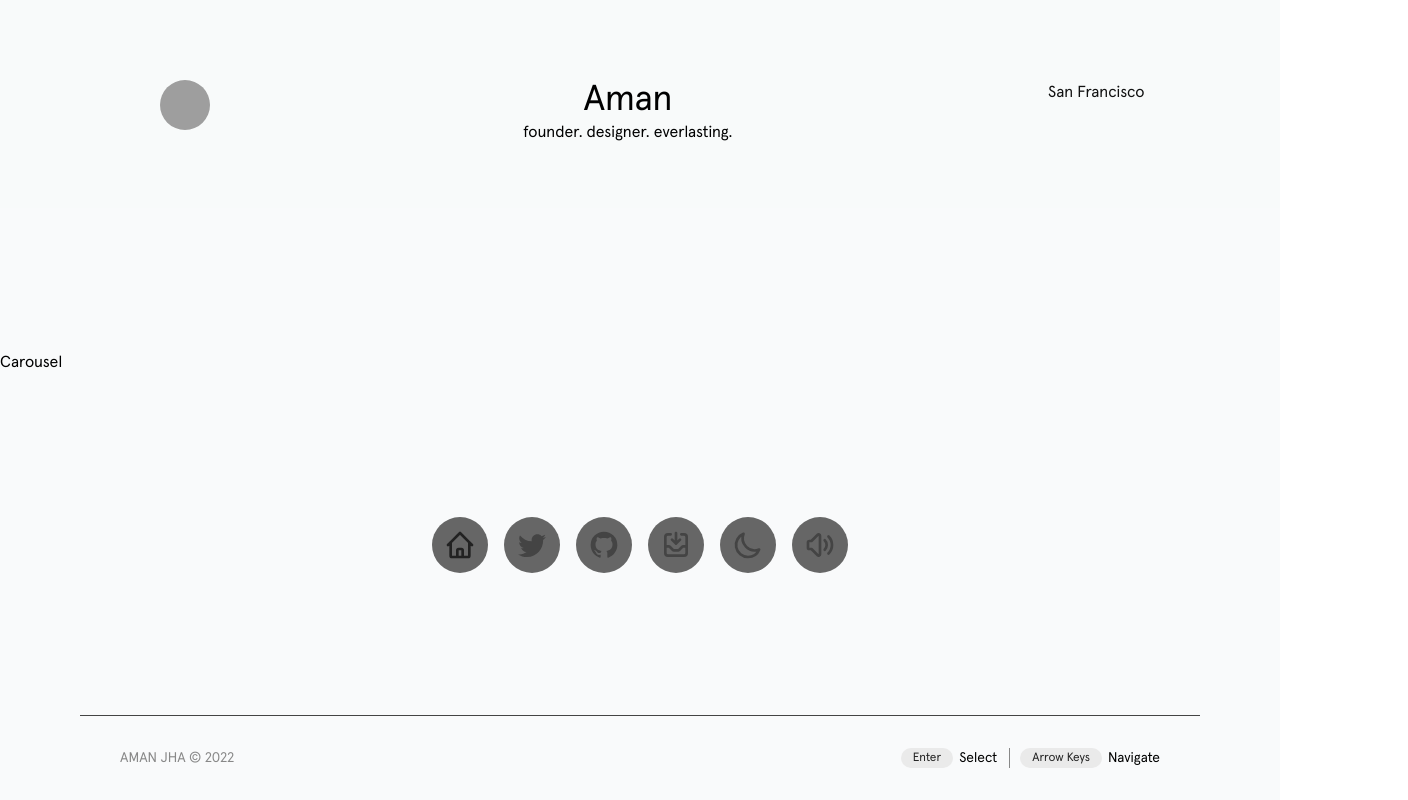
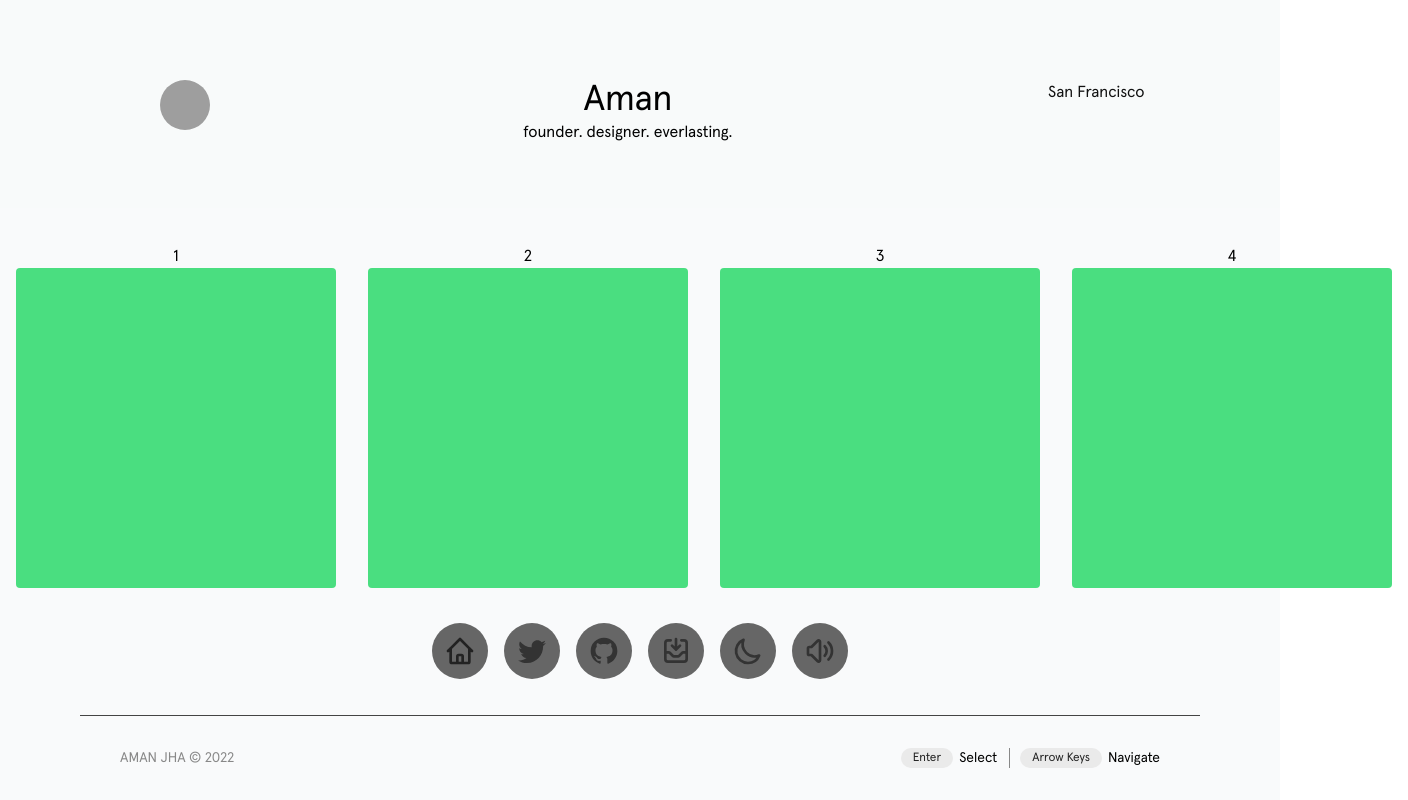
Before and after one commit to JhaAman/switch-portfolio, a Next.js app: page / in a window 1280 px wide. Shown: the whole page, 1408 px wide, since content can reach past the window. Built offline with nearby package versions, Linux system fonts and the light colour scheme; grey boxes are pictures that could not be loaded.

Commit message:
before reset

```diff
--- a/components/Carousel.tsx
+++ b/components/Carousel.tsx
@@ -3,5 +3,17 @@ import React from "react";
 type Props = {};
 
 export default function Carousel({}: Props) {
-  return <div>Carousel</div>;
+  const [items] = React.useState([1, 2, 3, 4]);
+  return (
+    <div className="flex items-center mx-auto overflow-x-hidden">
+      {items.map((num, idx) => {
+        return (
+          <div key={idx} className="flex flex-col items-center mx-4">
+            <h1>{num}</h1>
+            <div className="w-64 h-64 bg-green-400 rounded lg:w-80 lg:h-80"></div>
+          </div>
+        );
+      })}
+    </div>
+  );
 }
--- a/components/NavBar.tsx
+++ b/components/NavBar.tsx
@@ -103,8 +103,8 @@ const NavItem = ({ href, text, icon, action }: NavObj) => {
     <button
       className={cn(
         isActive
-          ? " font-semibold text-gray-800 dark:text-gray-200"
-          : "font-normal text-gray-600 dark:text-gray-400",
+          ? " text-gray-800 dark:text-gray-200"
+          : " text-gray-700 dark:text-gray-300",
         " w-14 h-14 p-3 bg-gray-500 rounded-full"
       )}
       onClick={action ? action : () => {}}
```
